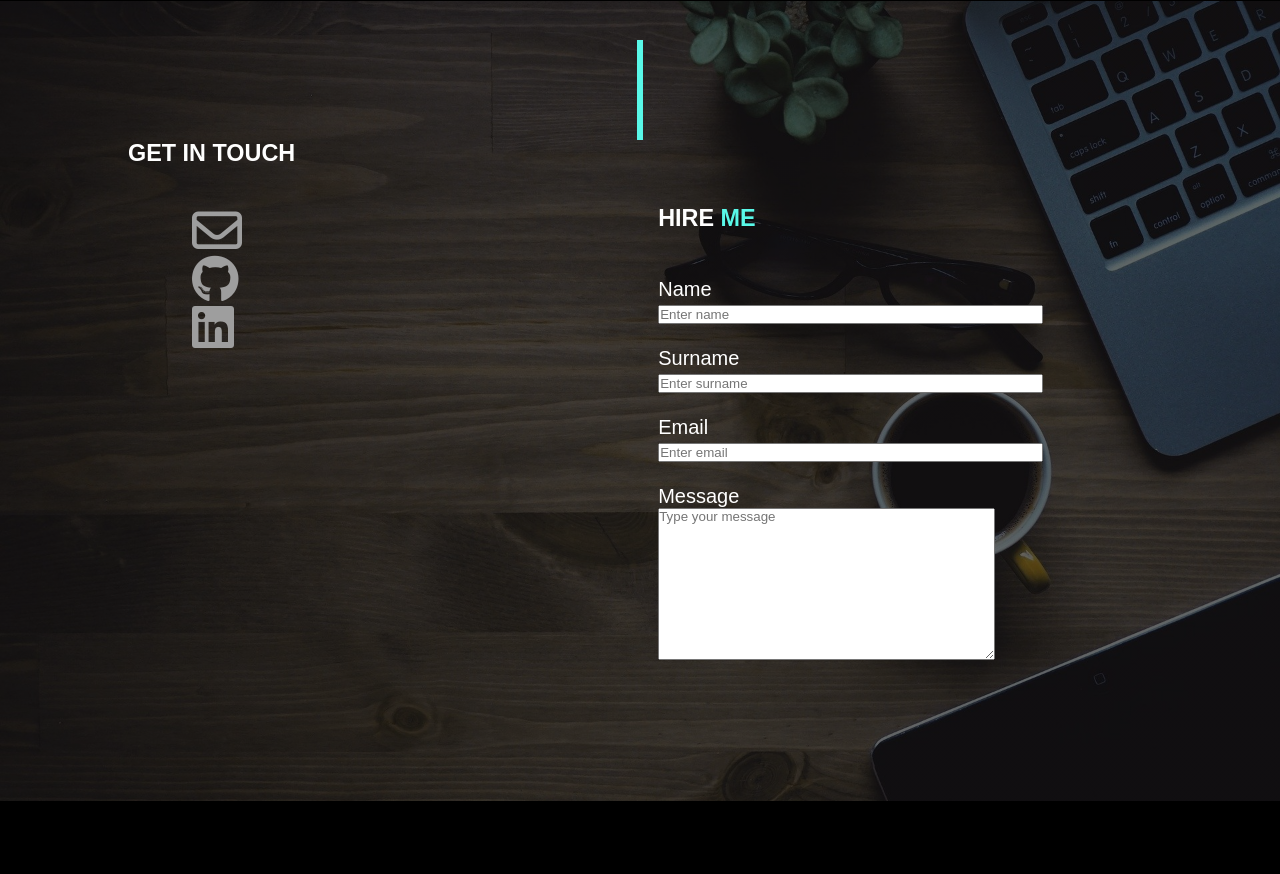
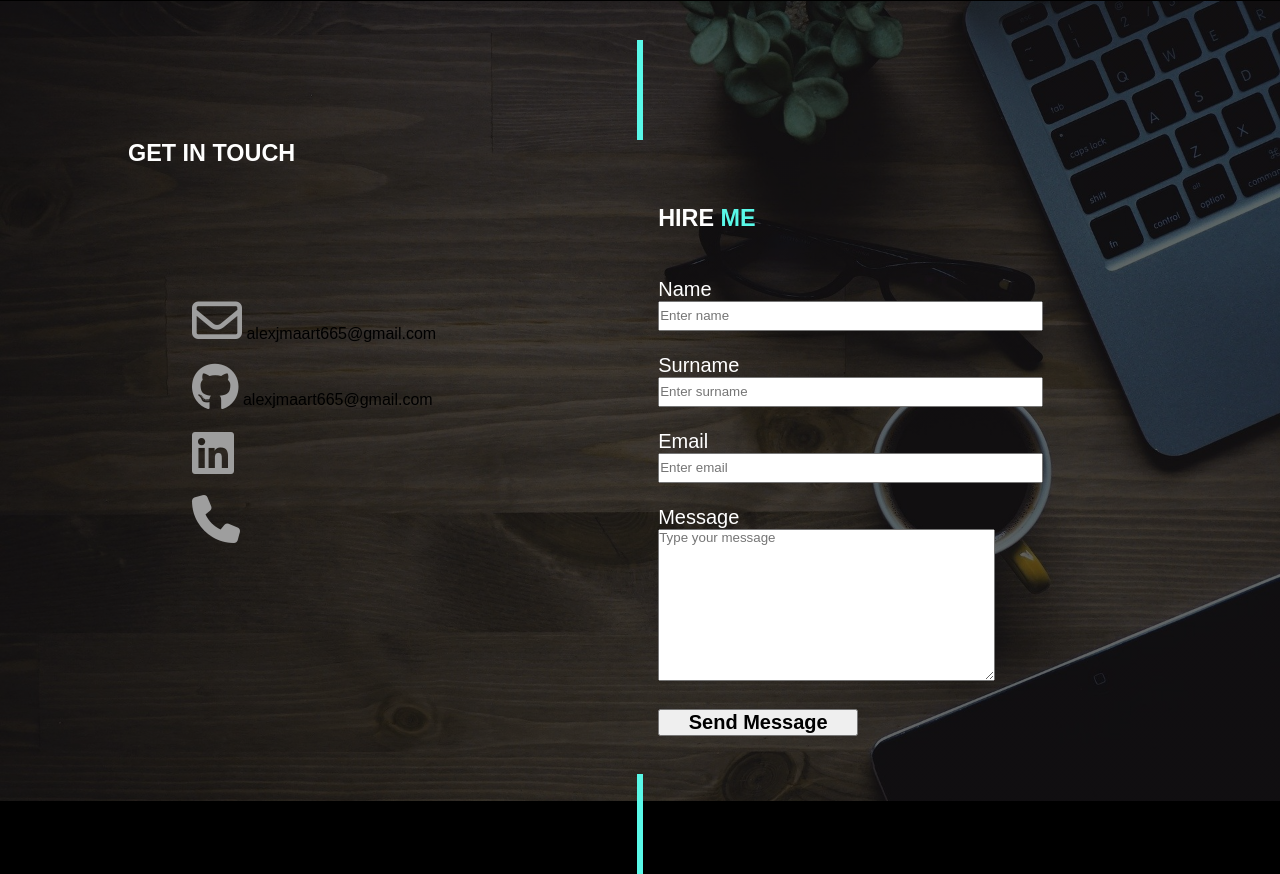
Before and after one commit to Alexjm66/final_website, a plain HTML site: page index.html in a window 1280 px wide. Shown: the part 4101-4975 px from the top of the page. Before the commit the page ends 4902 px from the top, so only its background shows below. Drawn offline with Linux system fonts and the light colour scheme.

Commit message:
Updated files

```diff
--- a/css/contact.css
+++ b/css/contact.css
@@ -36,4 +36,13 @@ span{
 }
 input{
     width:385px;
+    height:30px;
 }
+#button{
+    width: 200px;
+    font-size: 20px;
+    font-weight:bold
+}
+#icons{
+    padding-top: 10%;
+}
--- a/index.html
+++ b/index.html
@@ -39,7 +39,7 @@
             <h2>Junior Web Developer</h2>
         </div>
         <div id="buttons">
-            <a class="btn1" href="">Hire Me</a>
+            <a class="btn1" href="#section5">Hire Me</a>
             <a class="btn2" href="#section3">My Work</a>
         </div>
     </section><br>
@@ -233,12 +233,17 @@
             <div id="icons">
                 <div id="icon1">
                    <a href=> <i class="fa fa-envelope-o" style="font-size:50px;color:rgb(158, 158, 158)"></i></a>
+                   <label class="info">alexjmaart665@gmail.com</label></br></br>
                 </div>
                 <div id="icon2">
-                    <i class="fa fa-github" style="font-size:48px;color:rgb(158, 158, 158)"></i>
+                    <i id="icon" class="fa fa-github" style="font-size:48px;color:rgb(158, 158, 158)"></i>
+                    <label class="info">alexjmaart665@gmail.com</label></br></br>
                 </div>
                 <div id="icon3">
-                    <i class="fa fa-linkedin-square" style="font-size:48px;color:rgb(158, 158, 158)"></i>
+                    <i class="fa fa-linkedin-square" style="font-size:48px;color:rgb(158, 158, 158)"></i></br></br>
+                </div>
+                <div id="icon4">
+                    <i class="fa fa-phone" style="font-size:48px;color:rgb(158, 158, 158)"></i></br></br>
                 </div>
             </div>
             <div id="contact-me">
@@ -252,11 +257,15 @@
                     <input type="text" id="email" placeholder="Enter email"></br></br>
                     <label>Message</label></br>
                     <textarea cols="40" rows="10" name="message" placeholder="Type your message"></textarea></br></br>
+                    <button id="button" type="submit">Send Message</button>
                 </form>
 
             </div>
+
         </div>
-
+        <div id="empty-div">
+            <div class="vl"></div>
+        </div>
     </section>
     <script src="javascript/main.js"></script>
 </body>
--- a/javascript/main.js
+++ b/javascript/main.js
@@ -10,7 +10,7 @@ let bulletsContainer = document.getElementById('carousel-bullets');
 let slideContent = [
     {
         title: "Thapelo Tsotetsi ",
-        subtitle: "Peer",
+        subtitle: "Lecturer",
         description: "Alex is a hard-working individual who gives his best and takes advantage of any opportunity presented to him. Alex is always focused and willing to help others when the need arise. He has a very good eye as well as the implementation when it comes to UI/UX. He's communication skills are very good, he always ask questions when the user requirements are not clear.",
         image: './images/thapelo-tsotetsi.jpg'
     },
```
